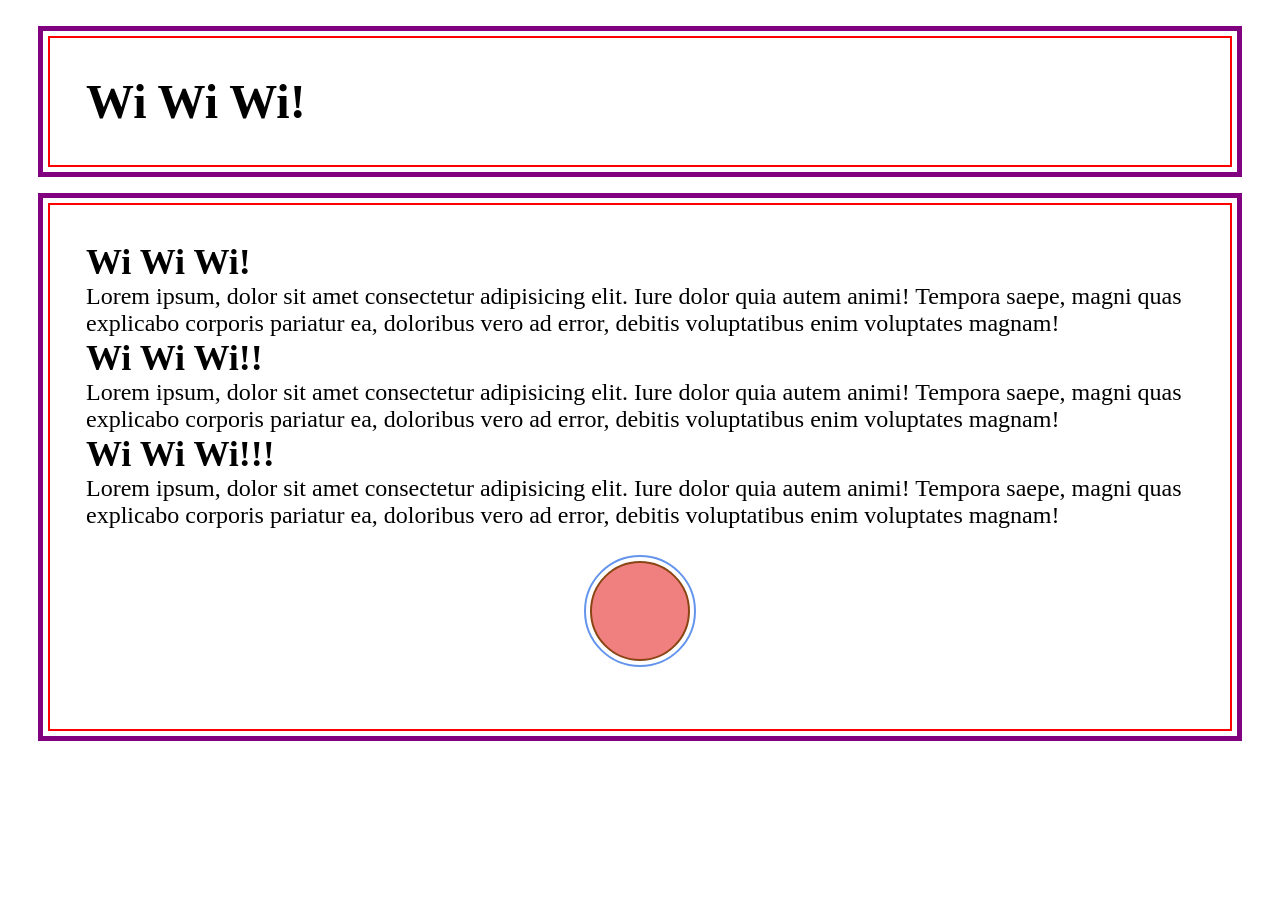
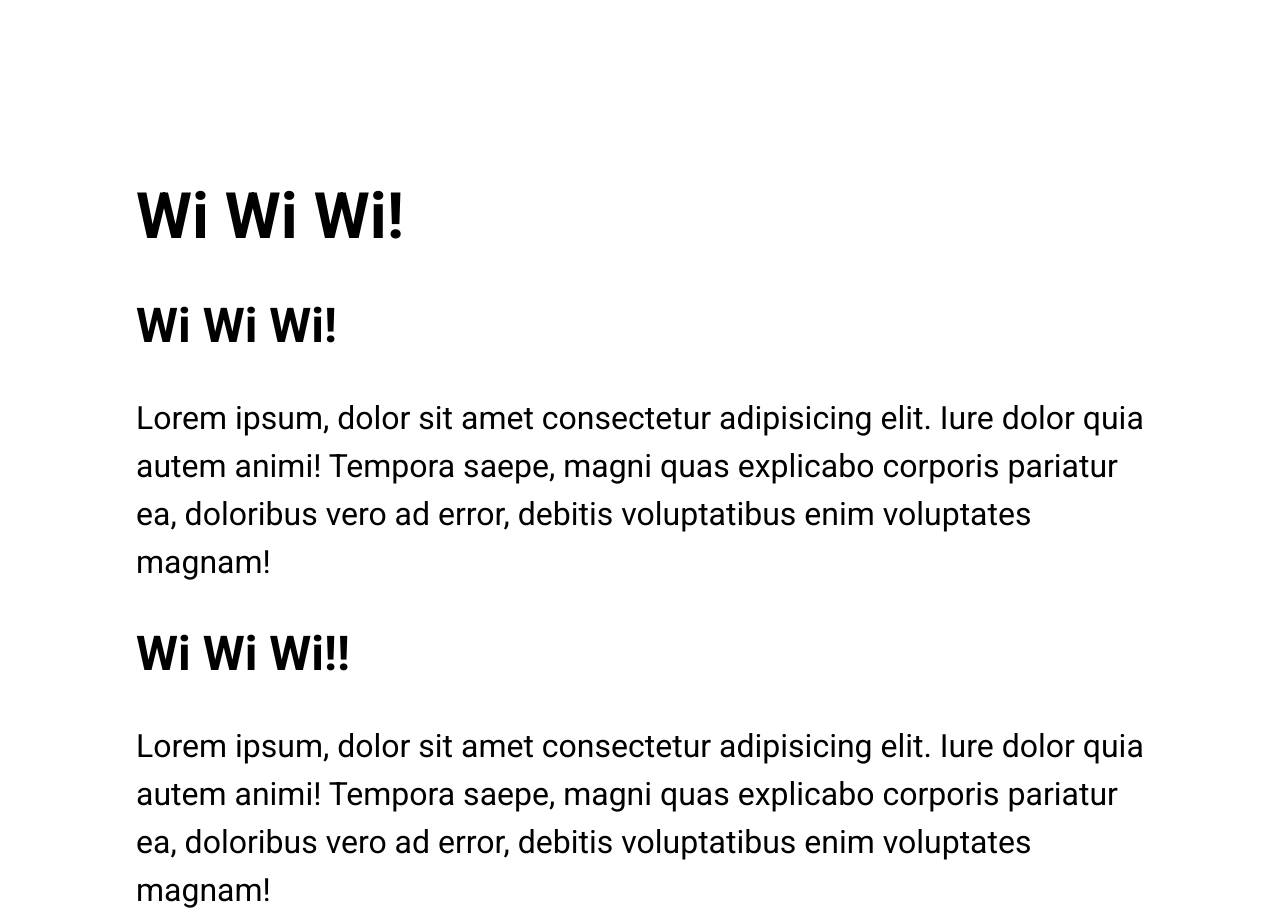
Before and after one commit to fukichime/Web_Projects_maki, a plain HTML site: page projects/CSS_based_website/index.html in a window 1280 px wide. Shown: the top 917 px of the page. Before the commit the page ends 800 px from the top, so only its background shows below. Drawn offline with Linux system fonts and the light colour scheme.

Commit message:
typography adjustments

```diff
--- a/projects/CSS_based_website/css/style.css
+++ b/projects/CSS_based_website/css/style.css
@@ -1,22 +1,23 @@
-* {
+    @import url('https://fonts.googleapis.com/css2?family=Roboto:ital,wght@0,100..900;1,100..900&display=swap');
+/*  * {
     margin: 0;
     padding: 0;
     box-sizing: border-box;
-}
-.container {
+} */
+/* .container {
     border: 2px double red;
     font-size: 1.5rem;
     margin: 1.5em 2em;
-/*     margin-top: 1.5em;
+    margin-top: 1.5em;
     margin-right: 2em;
     margin-left: 2em;
-    margin-bottom: 2em; */
+    margin-bottom: 2em;
     padding: 1.5em;
     outline: 5px solid purple;
     outline-offset: 5px;
-}
+} */
 
-.circle {
+/* .circle {
     margin: 2rem auto;
     background-color: lightcoral;
     width: 100px;
@@ -25,4 +26,19 @@
     border-radius: 50px;
     outline: 2px solid cornflowerblue;
     outline-offset: 0.25rem;
+} */
+
+body {
+    padding: 10%;
+    font-size: 2rem;
+    font-family: Roboto, sans-serif;
 }
+
+/* input, button {
+    font: inherit;
+} */
+
+p {
+    line-height: 1.5;
+
+}
```
Also changed, not shown: projects/CSS_based_website/index.html (+5 -0 lines).
